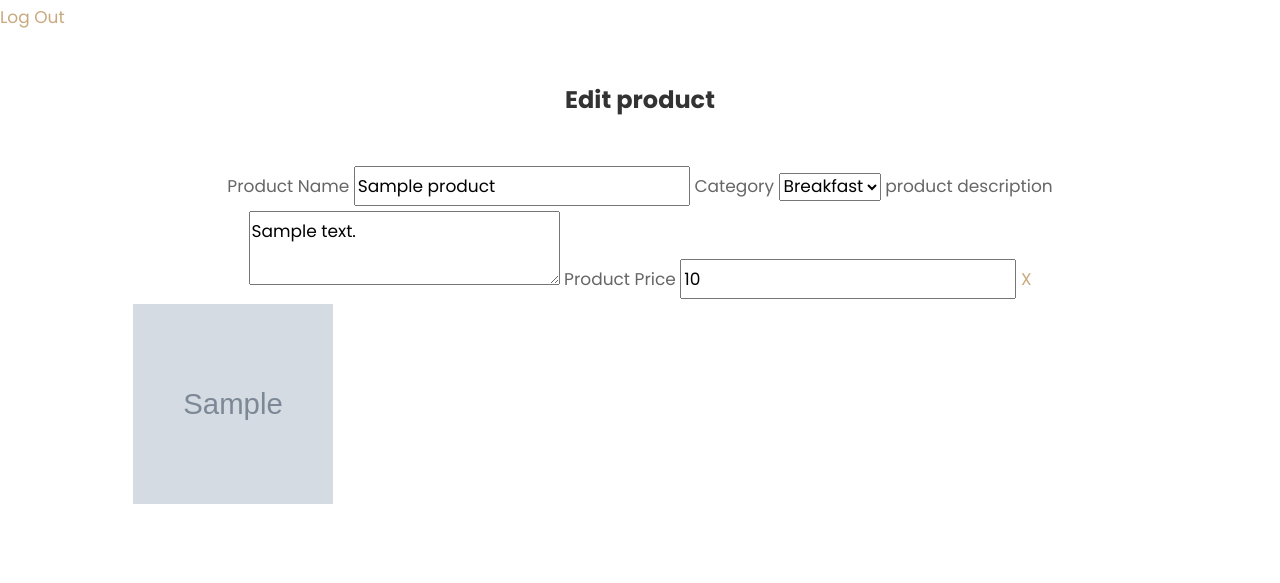
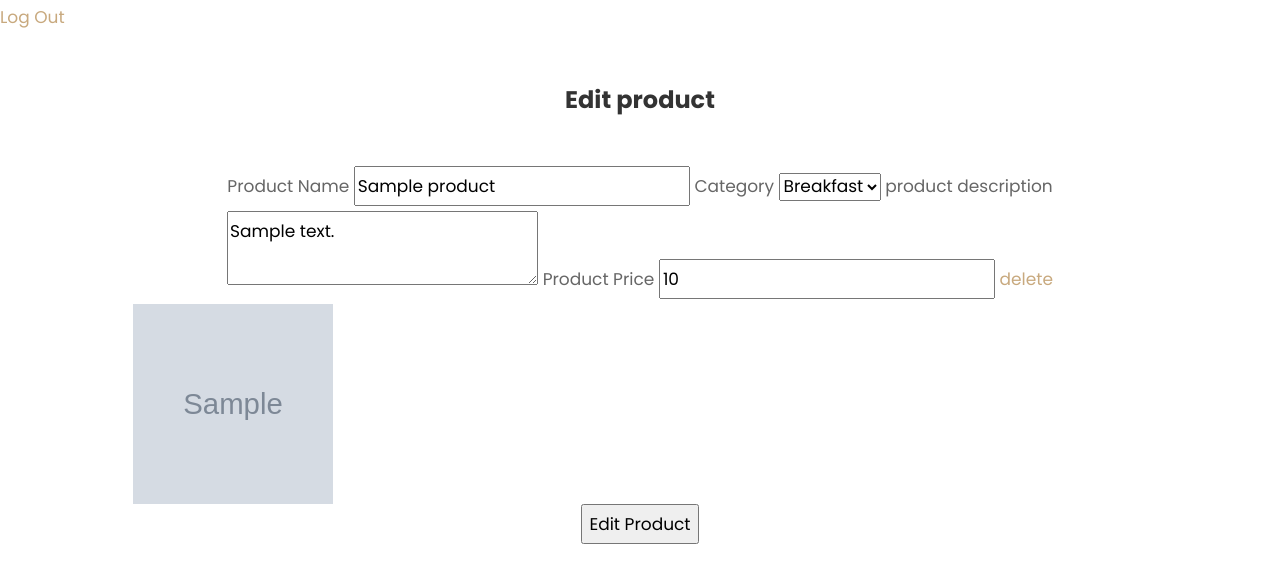
Before and after one commit to omamazainab/resturant-management-system-flask, a Flask app: page /admin/edit-product/1 in a window 1280 px wide. Shown: the top 583 px of the page. Run offline with Flask 2, Linux system fonts and the light colour scheme; a user stored in the database is signed in; tables that the repository leaves empty hold one stand-in row (values such as "Sample post"); grey boxes marked "Sample" are stand-in pictures; some libraries are stand-ins or nearby versions.

Commit message:
delete-image  working

```diff
--- a/app/admin/forms.py
+++ b/app/admin/forms.py
@@ -12,7 +12,6 @@ class LoginForm(FlaskForm):
     password = PasswordField('Password', validators=[DataRequired()])
     remember_me = BooleanField('Keep me logged in')
     submit = SubmitField('Log In')
-
 
 class RegistrationForm(FlaskForm):
     email = StringField('Email', validators=[DataRequired(), Length(1, 64),
@@ -56,5 +55,5 @@ class ProductEditForm(FlaskForm):
     category = SelectField(u'Category', choices=[('breakfast','Breakfast'),('lunch','Lunch'),('dinner','Dinner'),('drinks','Drinks'),('desserts','Desserts')])
     description = TextAreaField('product description',validators=[DataRequired()])
     price = StringField('Product Price',validators=[DataRequired()])
-    image = FileField(u'Product Image', validators=[FileRequired(), FileAllowed(['jpg', 'png'], 'Images only!')])
+    image = FileField(u'Product Image', validators=[FileAllowed(['jpg', 'png'], 'Images only!')])
     submit = SubmitField('Edit Product')
--- a/app/admin/views.py
+++ b/app/admin/views.py
@@ -72,10 +72,10 @@ def addProducts():
     if form.validate_on_submit():
 
         form.image.data.save(os.path.join(UPLOAD_FOLDER, secure_filename(form.image.data.filename)))
-        image_path = os.path.join(UPLOAD_FOLDER, secure_filename(form.image.data.filename))
+        # image_path = os.path.join(UPLOAD_FOLDER, secure_filename(form.image.data.filename))
         if current_user.is_authenticated:
             product = Product(product_name=form.product_name.data, category=form.category.data,
-                              description=form.description.data, price = form.price.data ,image=str(image_path))
+                              description=form.description.data, price = form.price.data ,image=secure_filename(form.image.data.filename))
             db.session.add(product)
             db.session.commit()
     return render_template('admin/add-product.html', form=form)
@@ -92,30 +92,43 @@ def editProduct(id):
         product.category = form.category.data
         product.description = form.description.data
         product.price = form.price.data
+
+
+        form.image.data.save(os.path.join(UPLOAD_FOLDER, secure_filename(form.image.data.filename)))
+        product.image = secure_filename(form.image.data.filename)
+
+
+
+        db.session.add(product)
+        db.session.commit()
     form.product_name.data = product.product_name
     form.category.data = product.category
     form.description.data = product.description
     form.price.data = product.price
 
+
     return render_template('admin/edit-product.html',form=form, product=product)
 
 
-@admin.route('/delete-image/<id>')
+@admin.route('/delete-image/<id>',methods=['GET'])
 @login_required
 def deleteImage(id):
     product = Product.query.get_or_404(id)
-    if os.path.exists(product.image):
-        os.remove(product.image)
-    product.product_image = None
+    if os.path.exists(os.path.join(UPLOAD_FOLDER, product.image)):
+        os.remove(os.path.join(UPLOAD_FOLDER, product.image))
+    product.image = ""
     db.session.commit()
-    return redirect('edit-product/' + str(product.id))
+
+    return redirect('/edit-product/'+product.id)
 
 @admin.route('/delete-product/<id>')
 @login_required
 def deleteProduct(id):
     product = Product.query.get_or_404(id)
-    if os.path.exists(product.image) and product.image != None:
-        os.remove(product.image)
+    if product.image != "":
+        image_path = os.path.join(UPLOAD_FOLDER, product.image)
+        if os.path.exists(image_path) and product.image != None:
+            os.remove(image_path)
     db.session.delete(product)
     db.session.commit()
     return redirect(url_for("admin.products"))
--- a/app/templates/admin/edit-product.html
+++ b/app/templates/admin/edit-product.html
@@ -9,24 +9,30 @@
             <div class=" pt-5 px-2 pb-2 p-md-5 order-md-last" style="margin: 0 auto;">
                 <h2 class="h4 mb-2 mb-md-5 font-weight-bold">Edit product</h2>
 
+                    <form method="POST">
+                        {{ form.csrf_token }}
                             {{ form.product_name.label }} {{ form.product_name() }}
-                {{ form.category.label }} {{ form.category }}
-                {{ form.description.label }} {{ form.description }}
-                {{ form.price.label }} {{ form.price }}
+                            {{ form.category.label }} {{ form.category() }}
+                            {{ form.description.label }} {{ form.description() }}
+                            {{ form.price.label }} {{ form.price() }}
 
-                {% if product.image is not none %}
+
                             {% set product_image = product.image %}
 
-                <a href="delete-image/{{product.id}}">X</a>
 
+
+                            {% if product.image != "" %}
+                            <a href="/admin/delete-image/{{product.id}}">delete</a>
                             <div class="menu-img img"
                                 style="width: 200px; height: 200px; background-image: url({{url_for('static',filename='uploads/' + product_image)}});">
                             </div>
                             {% else %}
+                            {{ form.image.label }} {{ form.image}}
+                            {% endif %}
 
-                {{ form.image.label }} {{ form.image}}
 
-                {% endif %}
+                            {{ form.submit() }}
+                    </form>
 
             </div>
 
--- a/app/templates/admin/products.html
+++ b/app/templates/admin/products.html
@@ -3,7 +3,7 @@
 {% block body %}
 
 {% for product in products %}
-<p>{{product.product_name}} {{product.category}} {{product.price}} {{product.descrition}}</p>
+<p>{{product.product_name}} {{product.category}} {{product.price}} {{product.descrition}} {{product.image}}</p>
 <button><a href="edit-product/{{product.id}}">Edit</a></button> <button><a href="delete-product/{{product.id}}">Delete</a></button>
 {% endfor %}
 
--- a/app/templates/menu.html
+++ b/app/templates/menu.html
@@ -2,7 +2,7 @@
 {% block body %}
 
 
-<section class="ftco-section">z
+<section class="ftco-section">
     <div class="container">
         <div class="ftco-search">
             <div class="row">
```
Also changed, not shown: app/static/uploads/breakfast-1.jpg (added), app/static/uploads/breakfast-2.jpg (added). Lines whose indentation alone changed are shown as unchanged.
